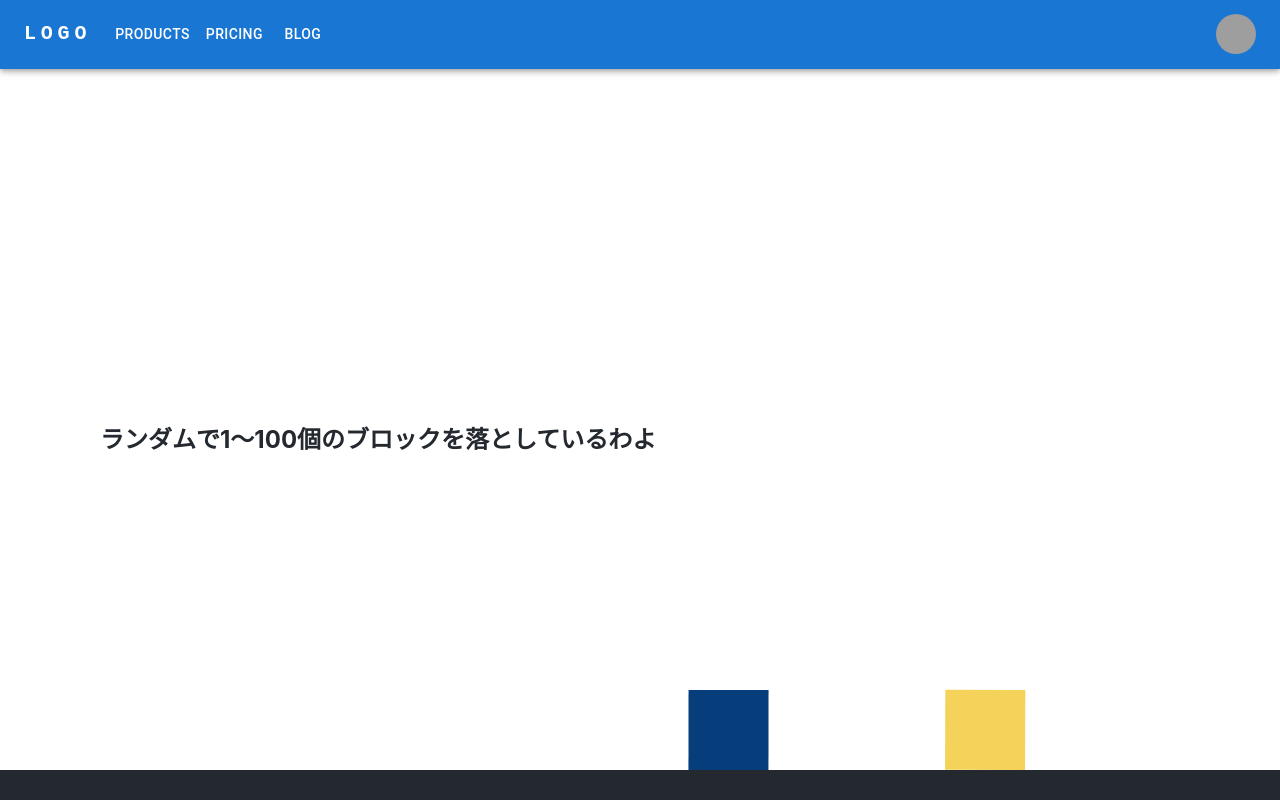
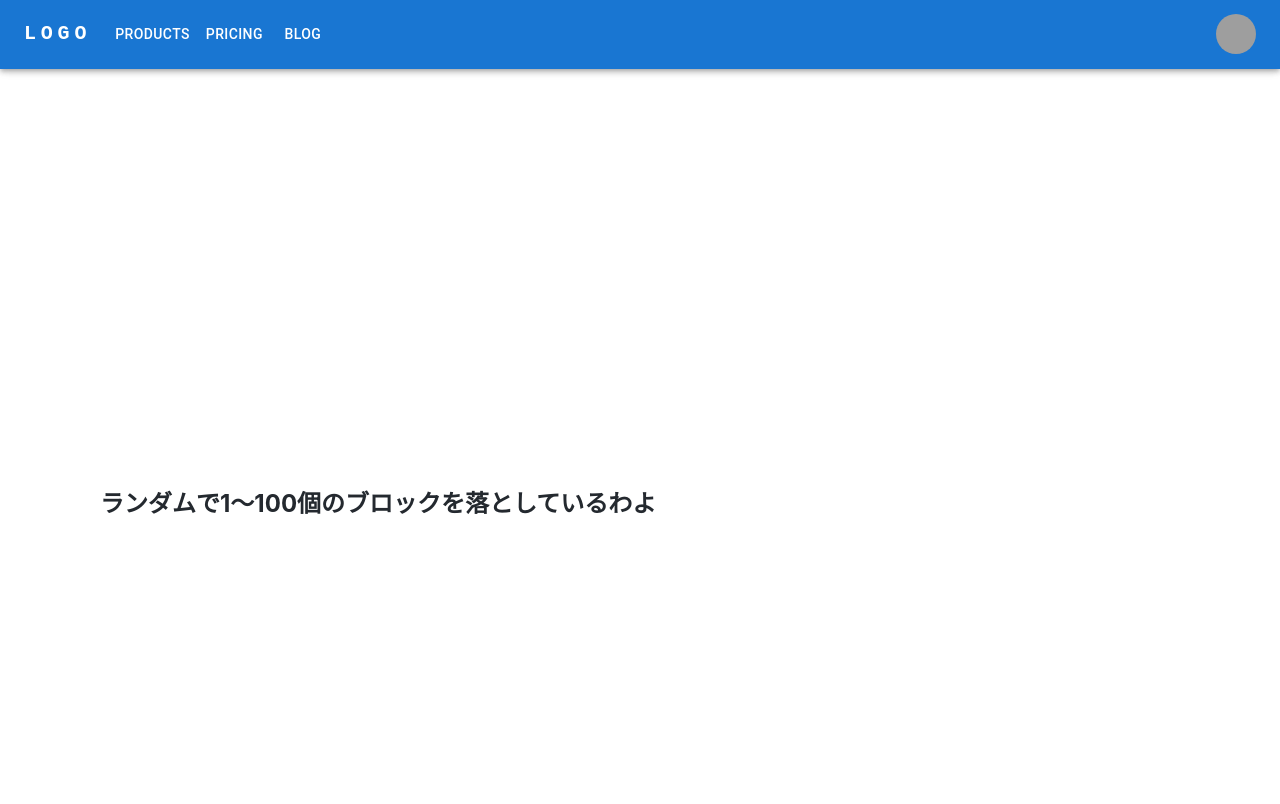
Before and after one commit to Shunkicreate/wakuwaku_Hackz, a React (Create React App) app: page / in a window 1280 px wide. Built offline with nearby package versions, Linux system fonts and the light colour scheme; grey boxes are pictures that could not be loaded.

Commit message:
謎挙動！！わからん！！！！！

```diff
--- a/package.json
+++ b/package.json
@@ -47,6 +47,7 @@
     ]
   },
   "devDependencies": {
-    "@types/matter-js": "^0.18.2"
+    "@types/matter-js": "^0.18.2",
+    "@types/styled-components": "^5.1.26"
   }
 }
--- /dev/null
+++ b/src/component/backGround/BackGround.tsx
@@ -0,0 +1,22 @@
+import { ReactNode } from 'react';
+import styled from 'styled-components';
+
+type Props = { children: ReactNode };
+
+
+const BackGround = ({ children }: Props) => {
+	const StyleBackGround = styled.div`
+		// background: linear-gradient(#e66465, #9198e5);
+		width: 100vw;
+		height: 100vh;
+		// z-index: -1;
+	`
+	return (
+		<StyleBackGround>
+			{children}
+		</StyleBackGround>
+	)
+}
+
+
+export default BackGround
--- a/src/pages/Home/ContentsCanvas/ContentsCanvas.tsx
+++ b/src/pages/Home/ContentsCanvas/ContentsCanvas.tsx
@@ -1,7 +1,10 @@
 import styled from "@emotion/styled";
 import Matter from "matter-js";
+import { useRef } from "react";
 
 const ContentsCanvas = (): JSX.Element => {
+  const boxRef = useRef(null);
+  const canvasRef = useRef<HTMLCanvasElement>(null);
   const Engine = Matter.Engine,
     Render = Matter.Render,
     Runner = Matter.Runner,
@@ -11,12 +14,13 @@ const ContentsCanvas = (): JSX.Element => {
   const engine = Engine.create();
 
   const render = Render.create({
-    element: document.body,
+    element: boxRef.current!,
     engine: engine,
+    canvas: canvasRef.current!,
     options: {
-      width: window.innerWidth,
-      height: window.innerHeight,
-      background: "FFF",
+      // width: window.innerWidth,
+      // height: window.innerHeight,
+      // background: "FFF",
       wireframeBackground: "#FFF",
       wireframes: false,
       showAngleIndicator: false,
@@ -64,7 +68,7 @@ const ContentsCanvas = (): JSX.Element => {
     }
   );
 
-  let addContentes:Matter.Body[] = [ground, leftWall, rightWall];
+  let addContentes: Matter.Body[] = [ground, leftWall, rightWall];
 
   const MAX_QUANTITY = 100;
   const quantity = Math.floor(Math.random() * MAX_QUANTITY - 1) + 1;
@@ -80,7 +84,7 @@ const ContentsCanvas = (): JSX.Element => {
         BOX_WIDTH,
         BOX_HEIGHT,
         {
-          angle: Math.random()*45,
+          angle: Math.random() * 45,
         }
       )
     );
@@ -92,18 +96,38 @@ const ContentsCanvas = (): JSX.Element => {
   Runner.run(runner, engine);
 
   return (
-    <CanvasArea>
-      ランダムで1〜{MAX_QUANTITY}個のブロックを落としているわよ
-    </CanvasArea>
+    <CanvasAreaWrap ref={boxRef}>
+      <CanvasArea ref={canvasRef} width={window.innerWidth} height={window.innerHeight} style={{position: "absolute"}} ></CanvasArea>
+      <CanvasComment>
+        ランダムで1〜{MAX_QUANTITY}個のブロックを落としているわよ
+      </CanvasComment>
+    </CanvasAreaWrap>
   );
 };
 
-const CanvasArea = styled.h2`
+const CanvasAreaWrap = styled.div`
+  position: relative;
+  margin-top: 64px;
+  width: 100vw;
+  height: 100vh;
+  `;
+
+  const CanvasArea = styled.canvas`
+  postion: absolute;
+  // top: ${window.innerHeight / 2}px;
+  // left: 100px;
+  top:0;
+  left: 0;
+  z-index: 10;
+  `
+
+const CanvasComment = styled.h2`
   position: absolute;
   color: #24292f;
   white-space: nowrap;
   top: ${window.innerHeight / 2}px;
   left: 100px;
+  z-index: 10;
 `;
 
 export default ContentsCanvas;
--- a/src/pages/Home/Home.tsx
+++ b/src/pages/Home/Home.tsx
@@ -1,6 +1,7 @@
 import styled from "@emotion/styled";
 import Header from "../../component/header/Header";
 import ContentsCanvas from "./ContentsCanvas/ContentsCanvas";
+import BackGround from "../../component/backGround/BackGround";
 //フォルダ名タイポしてた
 const Home = (): JSX.Element => {
   const disallowScrolling = (event: Event) => {
@@ -14,10 +15,12 @@ const Home = (): JSX.Element => {
 
   return (
     <HomePage>
-      <HeaderOuter>
-        <Header />
-      </HeaderOuter>
-      <ContentsCanvas />
+      <BackGround>
+        <HeaderOuter>
+          <Header />
+        </HeaderOuter>
+        <ContentsCanvas />
+      </BackGround>
     </HomePage>
   );
 };
```
Also changed, not shown: 2 other files (tests, documents, lock files or other folders).
